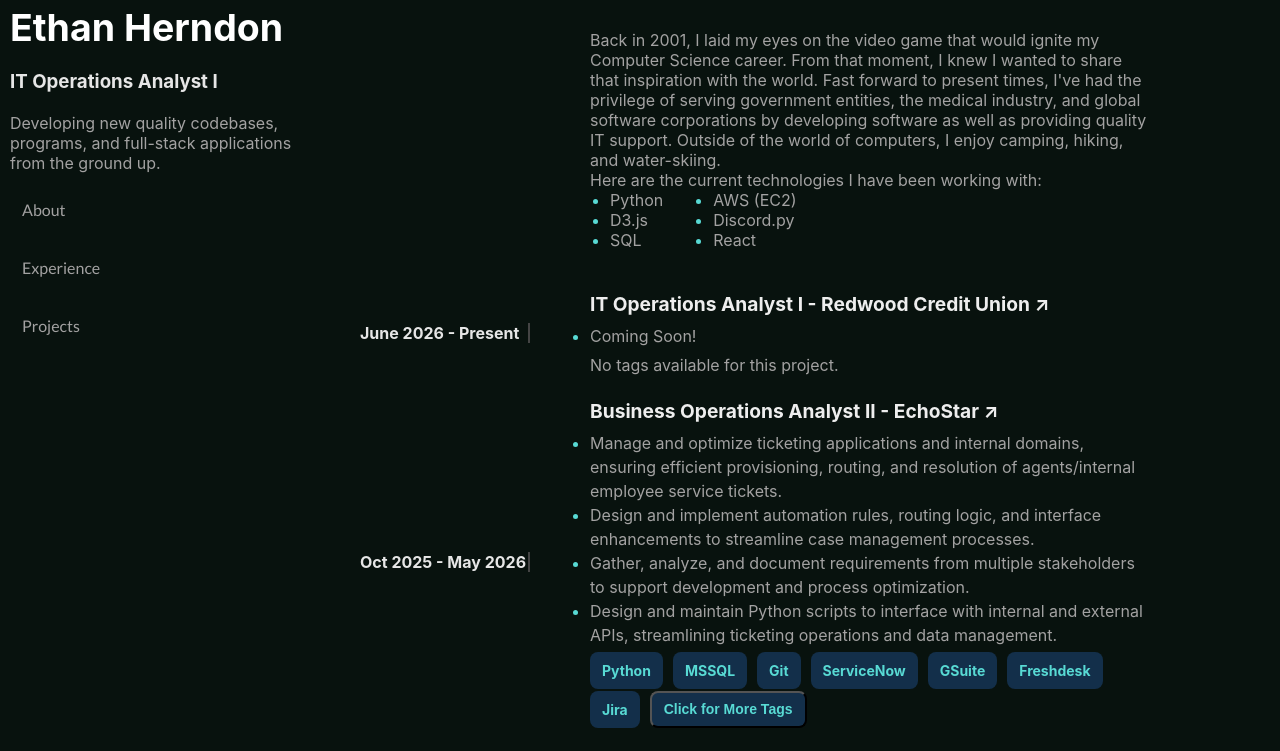
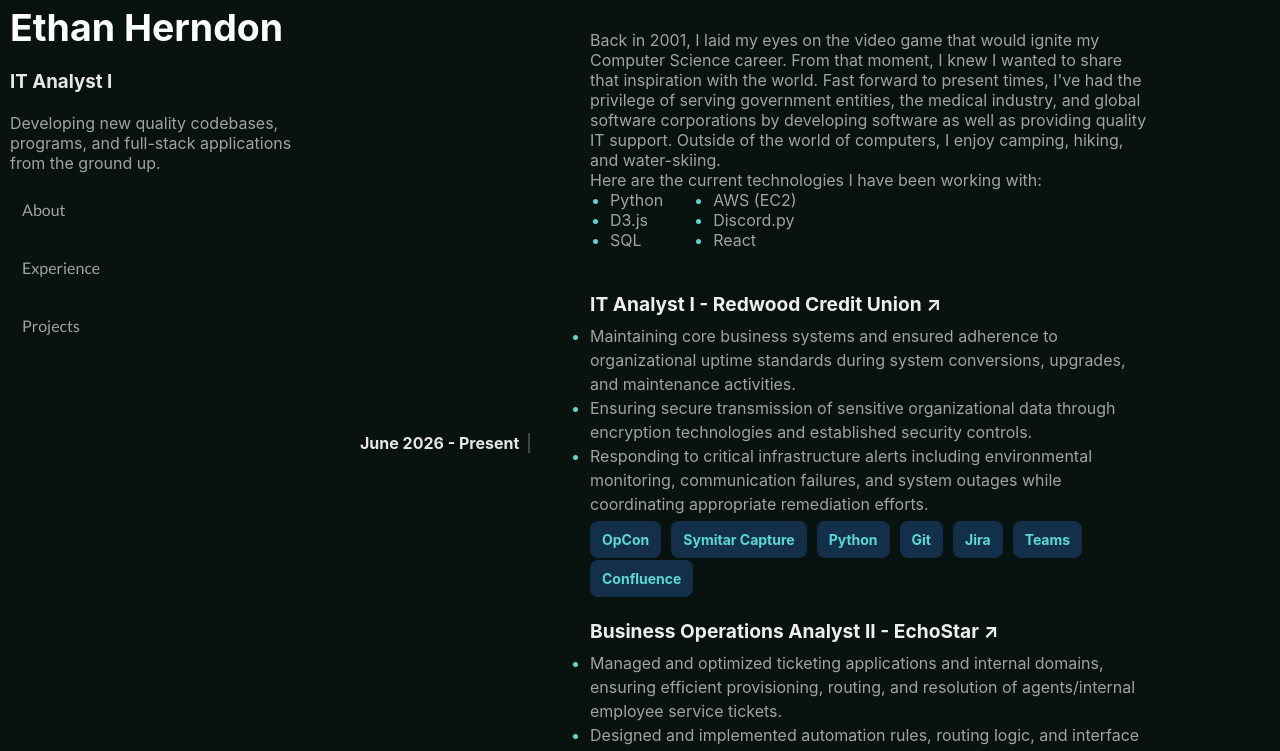
Before and after one commit to HerndonE/Portfolio-Website, a React (Create React App) app: page /#/ in a window 1280 px wide. Shown: the top 751 px of the page. Built offline with nearby package versions, Linux system fonts and the light colour scheme.

Commit message:
[update] corrected job title, [add] put new job desc in new role

```diff
--- a/public/index.html
+++ b/public/index.html
@@ -7,7 +7,7 @@
     <meta name="theme-color" content="#000000" />
     <meta
       name="description"
-      content="IT Operations Analyst I"
+      content="IT Analyst I"
     />
     <link rel="apple-touch-icon" href="%PUBLIC_URL%/logo192.png" />
     <!--
--- a/src/App.js
+++ b/src/App.js
@@ -67,7 +67,7 @@ const Home = () => (
               </div>
               <br />
               <div className="role">
-                <h3>IT Operations Analyst I</h3>
+                <h3>IT Analyst I</h3>
               </div>
               <br />
               <p>
@@ -119,7 +119,7 @@ const Home = () => (
                     className="link"
                   >
                     <div className="job-title">
-                      IT Operations Analyst I - Redwood Credit Union{" "}
+                      IT Analyst I - Redwood Credit Union{" "}
                       <span>&#8599;</span>{" "}
                     </div>
                   </a>
@@ -365,7 +365,7 @@ const ExperiencePage = () => (
                     className="link"
                   >
                     <div className="job-title">
-                      IT Operations Analyst I - Redwood Credit Union{" "}
+                      IT Analyst I - Redwood Credit Union{" "}
                       <span>&#8599;</span>{" "}
                     </div>
                   </a>
--- a/src/components/CustomNav.js
+++ b/src/components/CustomNav.js
@@ -16,7 +16,7 @@ const CustomNav = ({ li, handleClick }) => {
         </div>
         <br />
         <div className="role">
-          <h3>IT Operations Analyst I</h3>
+          <h3>IT Analyst I</h3>
         </div>
         <br />
         <p>
--- a/src/components/Experience/ExperienceData.js
+++ b/src/components/Experience/ExperienceData.js
@@ -1,10 +1,14 @@
-const RedwoodCreditUnionExperience = ["Coming Soon!"];
+const RedwoodCreditUnionExperience = [
+  "Maintaining core business systems and ensured adherence to organizational uptime standards during system conversions, upgrades, and maintenance activities.",
+  "Ensuring secure transmission of sensitive organizational data through encryption technologies and established security controls.",
+  "Responding to critical infrastructure alerts including environmental monitoring, communication failures, and system outages while coordinating appropriate remediation efforts.",
+];
 
 const EchoStarExperience = [
-  "Manage and optimize ticketing applications and internal domains, ensuring efficient provisioning, routing, and resolution of agents/internal employee service tickets.",
-  "Design and implement automation rules, routing logic, and interface enhancements to streamline case management processes.",
-  "Gather, analyze, and document requirements from multiple stakeholders to support development and process optimization.",
-  "Design and maintain Python scripts to interface with internal and external APIs, streamlining ticketing operations and data management.",
+  "Managed and optimized ticketing applications and internal domains, ensuring efficient provisioning, routing, and resolution of agents/internal employee service tickets.",
+  "Designed and implemented automation rules, routing logic, and interface enhancements to streamline case management processes.",
+  "Gathered, analyzed, and documented requirements from multiple stakeholders to support development and process optimization.",
+  "Designed and maintained Python scripts to interface with internal and external APIs, streamlining ticketing operations and data management.",
 ];
 
 const MightyOakMedicalExperience = [
--- a/src/components/Experience/ExperienceTagData.js
+++ b/src/components/Experience/ExperienceTagData.js
@@ -1,4 +1,12 @@
-const RedwoodCreditUnionTag = [];
+const RedwoodCreditUnionTag = [
+  "OpCon",
+  "Symitar Capture",
+  "Python",
+  "Git",
+  "Jira",
+  "Teams",
+  "Confluence",
+];
 const EchoStarTag = [
   "Python",
   "MSSQL",
```
